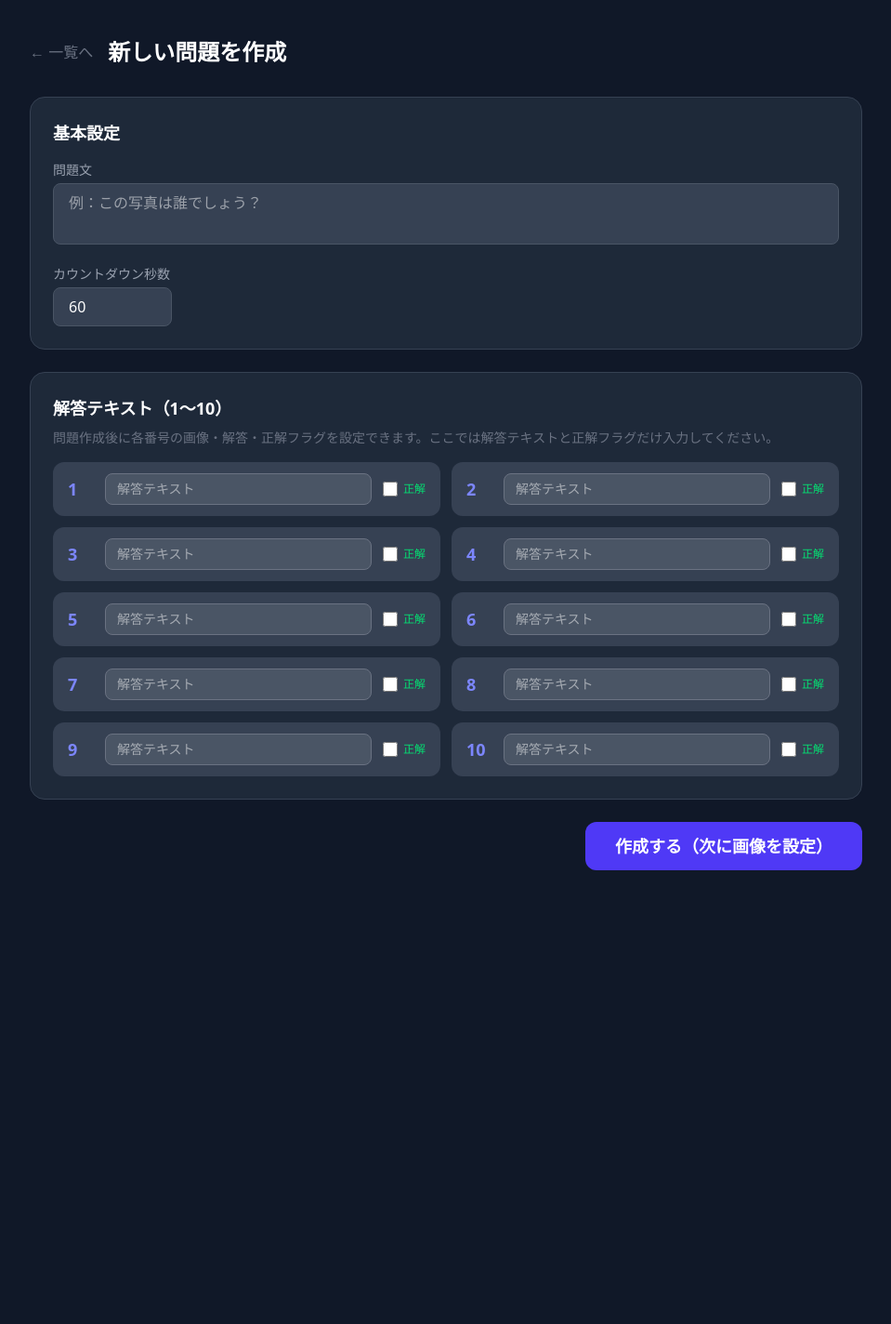
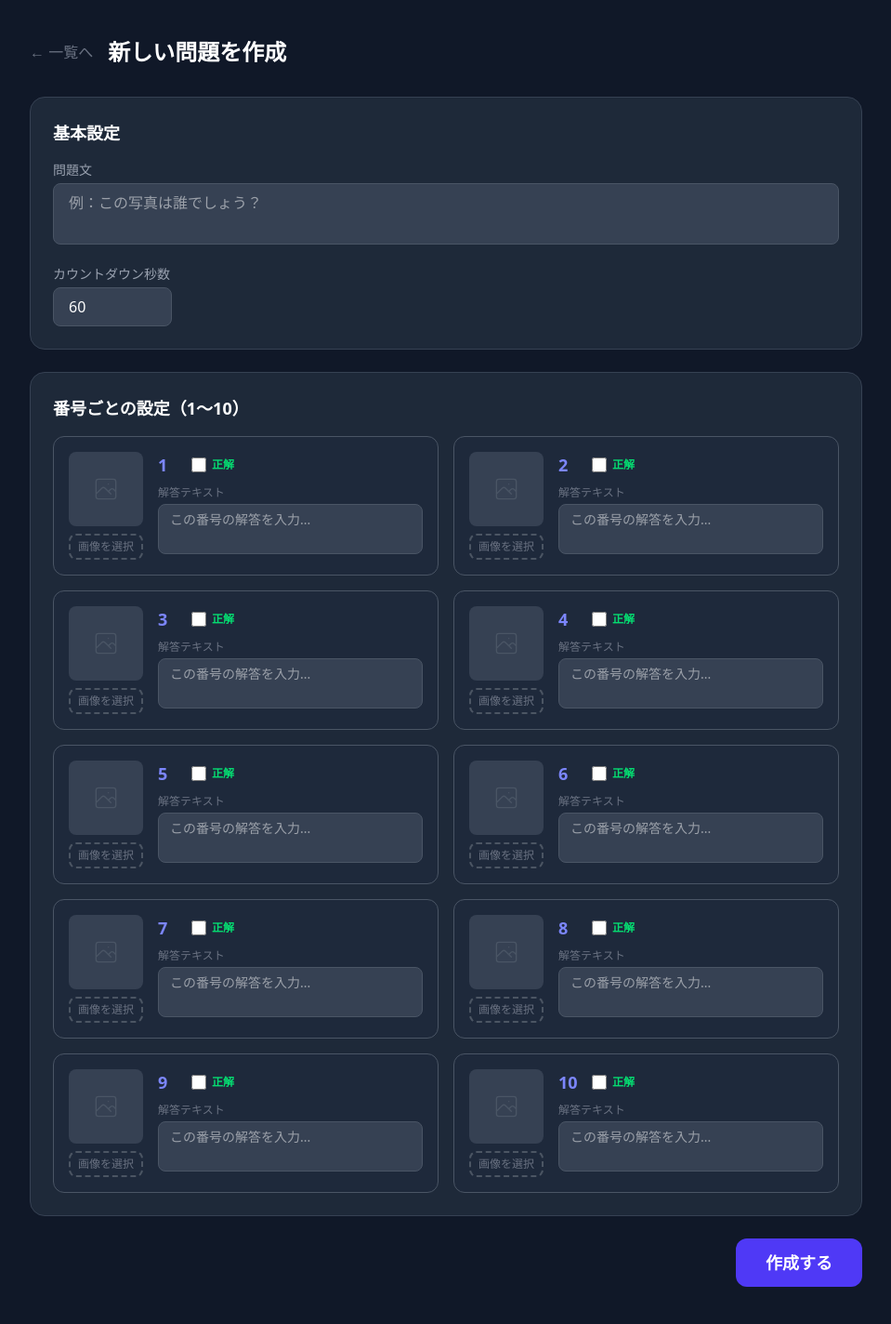
Before and after one commit to HaregakeLab/tenquiz, a Laravel app: page /admin/problems/create in a window 1280 px wide. Shown: the whole page at 93% size, without its empty margins (160-1119 px from the left). Before the commit the page ends 936 px from the top, so only its background shows below. Run offline with Laravel 12, Linux system fonts and the light colour scheme; style sheets or scripts are compiled from the project's sources.

Commit message:
作成画面に画像アップロード機能を追加
- 作成画面で画像・解答テキスト・正解フラグをまとめて入力可能に
- ファイル選択時にプレビュー表示（FileReader API）
- store()メソッドで画像を一括保存

Co-Authored-By: Claude Sonnet 4.6 <noreply@anthropic.com>

```diff
--- a/app/Http/Controllers/Admin/ProblemController.php
+++ b/app/Http/Controllers/Admin/ProblemController.php
@@ -29,9 +29,15 @@ class ProblemController extends Controller
         ]);
 
         for ($i = 1; $i <= 10; $i++) {
+            $imagePath = null;
+            if ($request->hasFile("images.{$i}")) {
+                $imagePath = $request->file("images.{$i}")->store("problem-images/{$problem->id}", 'public');
+            }
+
             ProblemSlot::create([
                 'problem_id' => $problem->id,
                 'slot_number' => $i,
+                'image_path' => $imagePath,
                 'answer_text' => $request->input("slots.{$i}.answer_text", ''),
                 'is_correct' => $request->boolean("slots.{$i}.is_correct"),
             ]);
--- a/resources/views/admin/problems/create.blade.php
+++ b/resources/views/admin/problems/create.blade.php
@@ -1,6 +1,14 @@
 @extends('layouts.app')
 
 @section('title', '管理画面 - 問題作成')
+
+@push('styles')
+<style>
+    .slot-img-preview { width: 80px; height: 80px; object-fit: cover; border-radius: 8px; }
+    .upload-zone { border: 2px dashed #4b5563; border-radius: 8px; transition: border-color 0.2s; }
+    .upload-zone:hover { border-color: #6366f1; }
+</style>
+@endpush
 
 @section('content')
 <div class="min-h-screen bg-gray-900 py-10 px-4">
@@ -11,7 +19,7 @@
             <h1 class="text-2xl font-bold text-white">新しい問題を作成</h1>
         </div>
 
-        <form action="{{ route('admin.problems.store') }}" method="POST">
+        <form action="{{ route('admin.problems.store') }}" method="POST" enctype="multipart/form-data">
             @csrf
 
             <div class="bg-gray-800 border border-gray-700 rounded-2xl p-6 mb-6">
@@ -34,25 +42,53 @@
             </div>
 
             <div class="bg-gray-800 border border-gray-700 rounded-2xl p-6 mb-6">
-                <h2 class="text-white font-bold text-lg mb-2">解答テキスト（1〜10）</h2>
-                <p class="text-gray-500 text-sm mb-4">問題作成後に各番号の画像・解答・正解フラグを設定できます。ここでは解答テキストと正解フラグだけ入力してください。</p>
+                <h2 class="text-white font-bold text-lg mb-4">番号ごとの設定（1〜10）</h2>
 
-                <div class="grid grid-cols-1 sm:grid-cols-2 gap-3">
+                <div class="grid grid-cols-1 sm:grid-cols-2 gap-4">
                     @for($i = 1; $i <= 10; $i++)
-                    <div class="flex items-center gap-3 bg-gray-700 rounded-xl px-4 py-3">
-                        <span class="text-indigo-400 font-black text-lg w-7 shrink-0">{{ $i }}</span>
-                        <input type="text" name="slots[{{ $i }}][answer_text]"
-                               placeholder="解答テキスト"
-                               value="{{ old("slots.{$i}.answer_text") }}"
-                               class="flex-1 bg-gray-600 border border-gray-500 rounded-lg px-3 py-1.5 text-white text-sm focus:outline-none focus:border-indigo-500">
-                        <label class="flex items-center gap-1.5 shrink-0 cursor-pointer">
+                    <div class="border border-gray-600 rounded-xl p-4" style="background:#1e293b;">
+                        <div class="flex items-start gap-4">
+                            {{-- 画像エリア --}}
+                            <div class="shrink-0">
+                                <div class="mb-2">
+                                    <div class="w-20 h-20 bg-gray-700 rounded-lg flex items-center justify-center text-gray-600"
+                                         id="preview-{{ $i }}">
+                                        <svg class="w-8 h-8" fill="none" viewBox="0 0 24 24" stroke="currentColor">
+                                            <path stroke-linecap="round" stroke-linejoin="round" stroke-width="1"
+                                                  d="M4 16l4.586-4.586a2 2 0 012.828 0L16 16m-2-2l1.586-1.586a2 2 0 012.828 0L20 14m-6-6h.01M6 20h12a2 2 0 002-2V6a2 2 0 00-2-2H6a2 2 0 00-2 2v12a2 2 0 002 2z"/>
+                                        </svg>
+                                    </div>
+                                </div>
+                                <label class="upload-zone block text-center text-xs text-gray-500 hover:text-gray-300 px-2 py-1 cursor-pointer">
+                                    <input type="file" accept="image/*" name="images[{{ $i }}]"
+                                           data-preview="preview-{{ $i }}"
+                                           onchange="previewImage(this)"
+                                           class="hidden">
+                                    画像を選択
+                                </label>
+                            </div>
+
+                            {{-- テキスト設定 --}}
+                            <div class="flex-1 min-w-0">
+                                <div class="flex items-center gap-2 mb-2">
+                                    <span class="text-indigo-400 font-black text-lg w-7">{{ $i }}</span>
+                                    <label class="flex items-center gap-1.5 cursor-pointer">
                                         <input type="checkbox"
                                                name="slots[{{ $i }}][is_correct]"
                                                value="1"
                                                {{ old("slots.{$i}.is_correct") ? 'checked' : '' }}
                                                class="w-4 h-4 accent-green-500">
-                            <span class="text-green-400 text-xs">正解</span>
+                                        <span class="text-green-400 text-xs font-semibold">正解</span>
                                     </label>
+                                </div>
+                                <label class="block text-gray-500 text-xs mb-1">解答テキスト</label>
+                                <textarea name="slots[{{ $i }}][answer_text]"
+                                          rows="2"
+                                          placeholder="この番号の解答を入力..."
+                                          class="w-full bg-gray-700 border border-gray-600 rounded-lg px-3 py-1.5 text-white text-sm focus:outline-none focus:border-indigo-500 resize-none"
+                                          >{{ old("slots.{$i}.answer_text") }}</textarea>
+                            </div>
+                        </div>
                     </div>
                     @endfor
                 </div>
@@ -61,10 +97,25 @@
             <div class="flex justify-end">
                 <button type="submit"
                         class="bg-indigo-600 hover:bg-indigo-500 text-white font-bold px-8 py-3 rounded-xl transition text-lg">
-                    作成する（次に画像を設定）
+                    作成する
                 </button>
             </div>
         </form>
     </div>
 </div>
 @endsection
+
+@push('scripts')
+<script>
+function previewImage(input) {
+    if (!input.files[0]) return;
+    const previewId = input.dataset.preview;
+    const reader = new FileReader();
+    reader.onload = e => {
+        const container = document.getElementById(previewId);
+        container.outerHTML = `<img src="${e.target.result}" class="slot-img-preview" id="${previewId}">`;
+    };
+    reader.readAsDataURL(input.files[0]);
+}
+</script>
+@endpush
```
Lines whose indentation alone changed are shown as unchanged.
